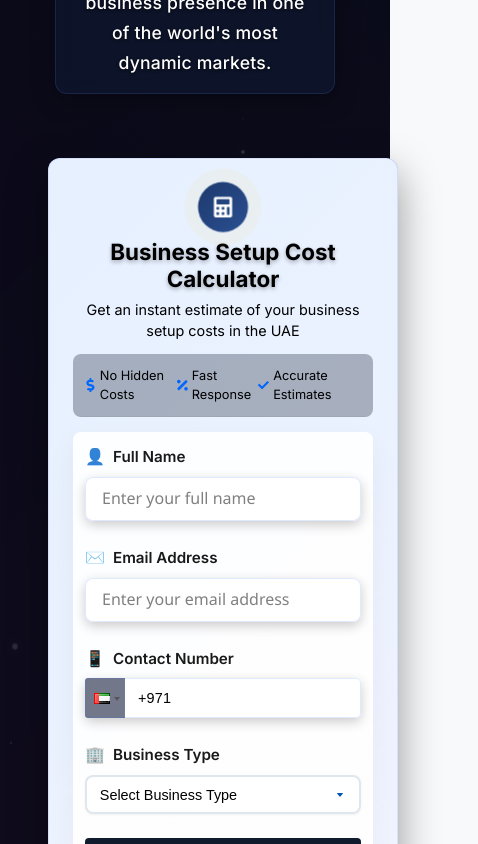
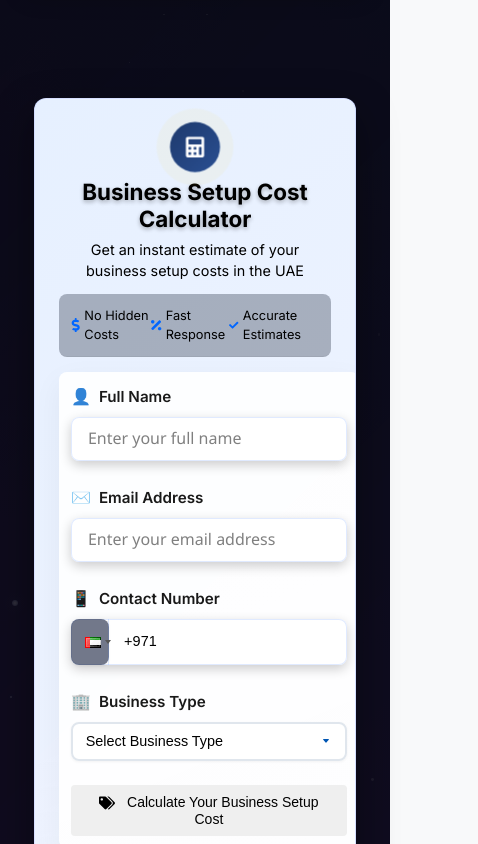
Before and after one commit to taseeruaeinfo/Nxtstar-Website, a React (Vite) app: page / in a window 390 px wide. Shown: the part 860-1704 px from the top of the page, 478 px wide, since content can reach past the window. Built offline with nearby package versions, Linux system fonts and the light colour scheme; no server answers.

Commit message:
sitemap and mob

```diff
--- a/src/styles/DarkHomeTheme.css
+++ b/src/styles/DarkHomeTheme.css
@@ -258,3 +258,29 @@
 .dark-theme .react-tel-input .country-list .country .dial-code {
     color: rgba(255, 255, 255, 0.9);
 }
+
+/* Additional phone input dark theme overrides */
+.dark-theme .phone-input-container .form-control {
+    background-color: rgba(255, 255, 255, 0.9) !important;
+    color: #000000 !important;
+    border: 1px solid rgba(100, 150, 255, 0.2);
+}
+
+.dark-theme .phone-input-container .form-control:focus {
+    background-color: #ffffff !important;
+    border-color: rgba(100, 150, 255, 0.5);
+    box-shadow: 0 0 0 3px rgba(100, 150, 255, 0.2);
+}
+
+.dark-theme .phone-input-container .selected-flag {
+    border-right: 1px solid rgba(100, 150, 255, 0.2);
+}
+
+.dark-theme .phone-input-container .country-dropdown {
+    background-color: rgba(20, 30, 60, 0.6);
+    border-color: rgba(100, 150, 255, 0.2);
+}
+
+.dark-theme .phone-input-container .country-dropdown:hover {
+    background-color: rgba(30, 40, 70, 0.8);
+}
--- a/src/styles/HomePage.css
+++ b/src/styles/HomePage.css
@@ -137,6 +137,8 @@
     overflow: hidden;
     z-index: 3;
     border: 1px solid rgba(255, 255, 255, 0.2);
+    margin-left: auto;
+    margin-right: auto;
 }
 
 .hero-calculator:hover {
@@ -631,6 +633,55 @@
     outline: none;
 }
 
+/* Phone input styles */
+.phone-input-container {
+    width: 100%;
+    position: relative;
+}
+
+.phone-input-container .form-control {
+    width: 100%;
+    padding: 0.6rem 0.8rem 0.6rem 52px;
+    font-size: 0.9rem;
+    border: 2px solid #e0e6ed;
+    border-radius: 0.5rem;
+    background-color: #ffffff !important;
+    color: #000000 !important;
+    transition: all 0.3s ease;
+    box-shadow: 0 1px 3px rgba(0, 0, 0, 0.05);
+    height: auto;
+}
+
+.phone-input-container .form-control:focus {
+    border-color: #0056b3;
+    background-color: #fff;
+    box-shadow: 0 0 0 4px rgba(0, 86, 179, 0.15);
+    outline: none;
+}
+
+.phone-input-container .selected-flag {
+    background-color: transparent;
+    border-radius: 0.5rem 0 0 0.5rem;
+    border-right: 2px solid #e0e6ed;
+    padding: 0 0 0 14px;
+}
+
+.phone-input-container .country-dropdown {
+    border: 2px solid #e0e6ed;
+    border-radius: 0.5rem;
+    background-color: #ffffff;
+    box-shadow: 0 1px 3px rgba(0, 0, 0, 0.05);
+}
+
+.phone-input-container .country-dropdown:hover {
+    background-color: #f8f9fa;
+}
+
+.phone-input-container .flag-dropdown {
+    background-color: transparent;
+    border: none;
+}
+
 .calculator-form {
     position: relative;
     padding: 0.75rem;
@@ -746,20 +797,15 @@
     }
 }
 
-@media (max-width: 480px){
-    .hero-calculator {
-        margin-top: 1rem;
-        max-width: 550px;
-        margin-left: auto;
-        margin-right: 2.5rem;
-        padding: 1.5rem;
-    }
-}
-
 @media (max-width: 991.98px) {
     .hero-section {
         padding: 5rem 0;
         min-height: auto;
+    }
+
+    .hero-container {
+        padding: 0 1.5rem;
+        justify-content: center;
     }
 
     .hero-content-home,
@@ -790,8 +836,9 @@
         margin-top: 1rem;
         max-width: 550px;
         margin-left: auto;
-        margin-right: 2.5rem;
+        margin-right: auto;
         padding: 1.5rem;
+        bottom: 0;
     }
 
     .hero-image {
@@ -805,11 +852,19 @@
     .benefits-grid {
         grid-template-columns: 1fr;
     }
+
+    .calculator-form {
+        padding: 1rem;
+    }
 }
 
 @media (max-width: 767.98px) {
     .services-grid {
         grid-template-columns: 1fr;
+    }
+
+    .hero-container {
+        padding: 0 1rem;
     }
 
     .hero-title {
@@ -832,181 +887,15 @@
     .hero-section {
         padding: 4rem 0;
     }
-}
 
+    .calculator-form {
+        padding: 0.75rem;
+    }
 
-.cost-calc-button {
-    background-color: rgb(17, 27, 46);
-    color: #ffffff;
-}
-
-/* Add spinner styles */
-.spinner {
-    display: inline-block;
-    width: 20px;
-    height: 20px;
-    border: 3px solid rgba(255, 255, 255, 0.3);
-    border-radius: 50%;
-    border-top-color: #fff;
-    animation: spin 1s ease-in-out infinite;
-}
-
-@keyframes spin {
-    to {
-        transform: rotate(360deg);
+    .hero-calculator {
+        margin-left: auto;
+        margin-right: auto;
+        max-width: 90%;
+        bottom: 0;
     }
 }
-
-/* Phone input styling */
-.phone-input-container {
-    width: 100%;
-    position: relative;
-}
-
-.phone-input-container .form-control {
-    width: 100%;
-    padding-left: 52px !important;
-    height: 40px;
-    font-size: 0.9rem;
-    color: #000000;
-}
-
-.country-dropdown {
-    background-color: #f8f9fa;
-    border: 2px solid #e0e6ed;
-    border-right: none;
-    border-top-left-radius: 0.5rem;
-    border-bottom-left-radius: 0.5rem;
-    height: 40px !important;
-}
-
-.dark-theme .country-dropdown {
-    background-color: rgba(25, 35, 65, 0.5);
-    border: 1px solid rgba(100, 150, 255, 0.2);
-}
-
-.country-dropdown-list {
-    background-color: #ffffff;
-    border: 1px solid #e0e6ed;
-    border-radius: 0.5rem;
-    box-shadow: 0 5px 15px rgba(0, 0, 0, 0.1);
-    max-height: 250px !important;
-}
-
-.dark-theme .country-dropdown-list {
-    background-color: rgba(30, 40, 70, 0.95);
-    border: 1px solid rgba(100, 150, 255, 0.3);
-    box-shadow: 0 5px 15px rgba(0, 0, 0, 0.3);
-}
-
-.country-dropdown-list .country:hover {
-    background-color: #f0f4ff;
-}
-
-.dark-theme .country-dropdown-list .country:hover {
-    background-color: rgba(100, 150, 255, 0.2);
-}
-
-.dark-theme .country-dropdown-list .country-name,
-.dark-theme .country-dropdown-list .dial-code {
-    color: rgba(255, 255, 255, 0.9);
-}
-
-/* Partners Section Styling */
-.partners-section {
-    background-color: #ffffff;
-    padding: 4rem 0;
-    border-top: 1px solid rgba(0, 0, 0, 0.05);
-}
-
-.partners-section .section-header {
-    margin-bottom: 3rem;
-}
-
-.title-dark {
-    color: #333333;
-}
-
-.title-accent {
-    color: #e65100;
-}
-
-.partners-grid {
-    display: grid;
-    grid-template-columns: repeat(6, 1fr);
-    gap: 25px;
-    max-width: 1300px;
-    margin: 0 auto;
-}
-
-.partner-logo-container {
-    background-color: #ffffff;
-    border-radius: 10px;
-    padding: 15px;
-    display: flex;
-    align-items: center;
-    justify-content: center;
-    height: 100px;
-    box-shadow: 0 5px 15px rgba(0, 0, 0, 0.05);
-    transition: all 0.3s ease;
-    border: 1px solid rgba(0, 0, 0, 0.05);
-}
-
-.partner-logo-container:hover {
-    transform: translateY(-5px);
-    box-shadow: 0 10px 25px rgba(0, 0, 0, 0.1);
-}
-
-.partner-logo {
-    max-width: 80%;
-    max-height: 80%;
-    object-fit: contain;
-    filter: grayscale(20%);
-    transition: filter 0.3s ease;
-}
-
-.partner-logo-container:hover .partner-logo {
-    filter: grayscale(0%);
-}
-
-/* Responsive styles for Partners Section */
-@media (max-width: 1200px) {
-    .partners-grid {
-        grid-template-columns: repeat(4, 1fr);
-    }
-}
-
-@media (max-width: 992px) {
-    .partners-grid {
-        grid-template-columns: repeat(3, 1fr);
-    }
-}
-
-@media (max-width: 768px) {
-    .partners-grid {
-        grid-template-columns: repeat(2, 1fr);
-        gap: 20px;
-    }
-
-    .partner-logo-container {
-        height: 90px;
-    }
-}
-
-@media (max-width: 576px) {
-    .partners-grid {
-        grid-template-columns: repeat(2, 1fr);
-        gap: 15px;
-    }
-
-    .partner-logo-container {
-        height: 80px;
-        padding: 12px;
-    }
-}
-
-/* Ensure the button maintains consistent height when loading */
-.button:disabled {
-    cursor: not-allowed;
-    opacity: 0.7;
-}
```
Also changed, not shown: vercel.json.
